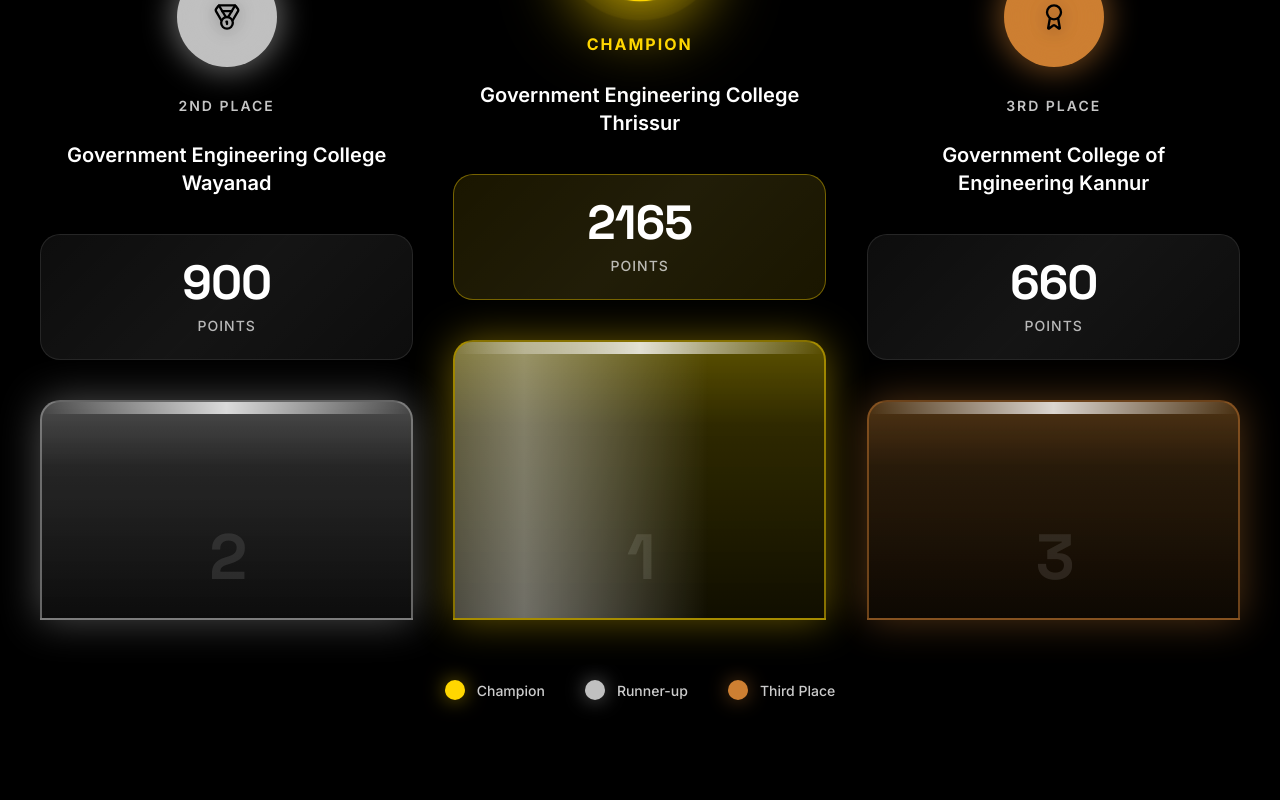
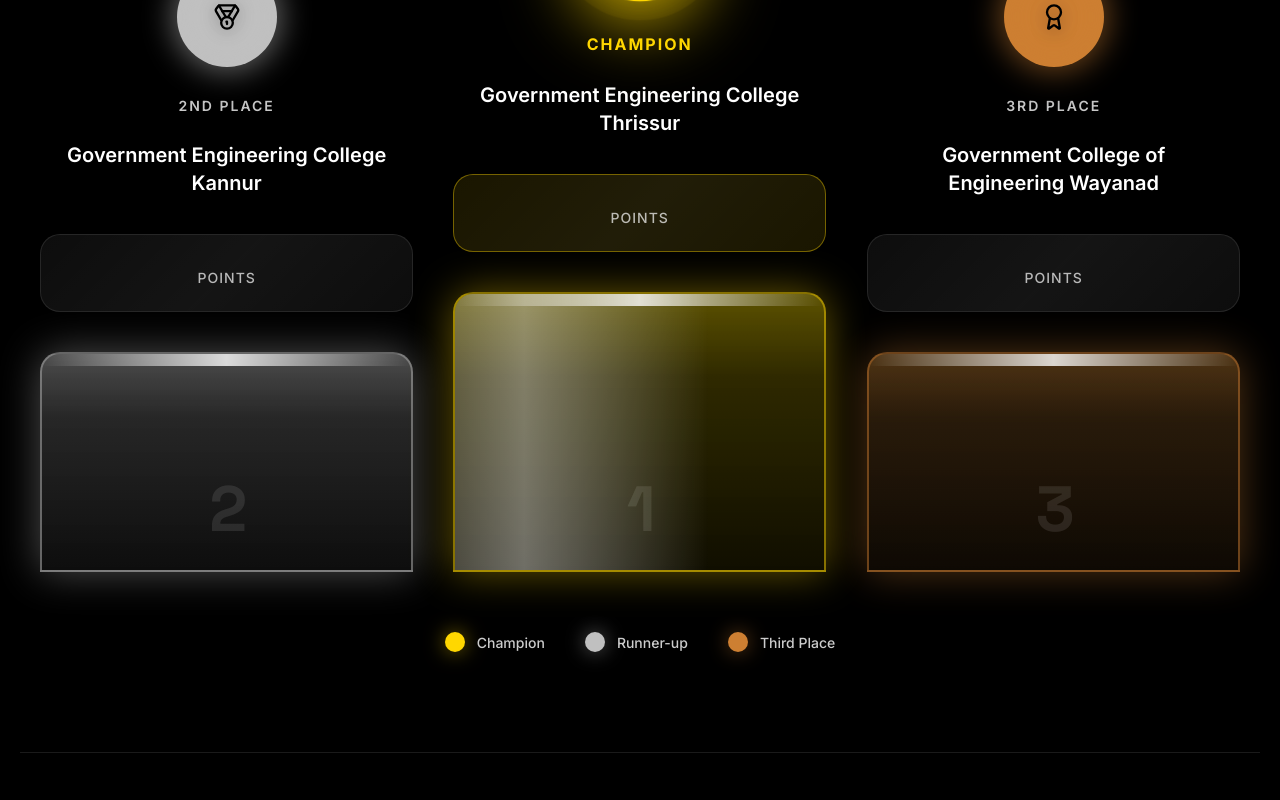
Before and after one commit to Adharsh0/industry5.0, a React (Vite) app: page /rankings in a window 1280 px wide. Shown: the part 1340-2140 px from the top of the page. Built offline with nearby package versions, Linux system fonts and the light colour scheme.

Commit message:
Update RankList.jsx

```diff
--- a/src/components/RankList.jsx
+++ b/src/components/RankList.jsx
@@ -10,15 +10,15 @@
   const sectionRef = useRef(null);
 
   const engineeringColleges = [
-    { rank: 1, name: "Government Engineering College Thrissur", points: 2165, color: '#FFD700' },
-    { rank: 2, name: "Government Engineering College Wayanad", points: 900, color: '#C0C0C0' },
-    { rank: 3, name: "Government College of Engineering Kannur", points: 660, color: '#CD7F32', shared: true }
+    { rank: 1, name: "Government Engineering College Thrissur", color: '#FFD700' },
+    { rank: 2, name: "Government Engineering College Kannur",  color: '#C0C0C0' },
+    { rank: 3, name: "Government College of Engineering Wayanad", color: '#CD7F32', shared: true }
   ];
 
   const polytechnicColleges = [
-    { rank: 1, name: "JDT Islam Polytechnic College", points: 970, color: '#FFD700' },
-    { rank: 2, name: "Model Polytechnic College Vadakara", points: 815, color: '#C0C0C0' },
-    { rank: 3, name: "Seethi Sahib Memorial Polytechnic College Tirur", points: 100, color: '#CD7F32' }
+    { rank: 1, name: "JDT Islam Polytechnic College",  color: '#FFD700' },
+    { rank: 2, name: "Model Polytechnic College Vadakara",  color: '#C0C0C0' },
+    { rank: 3, name: "Seethi Sahib Memorial Polytechnic College Tirur",  color: '#CD7F32' }
   ];
 
   useEffect(() => {
```
